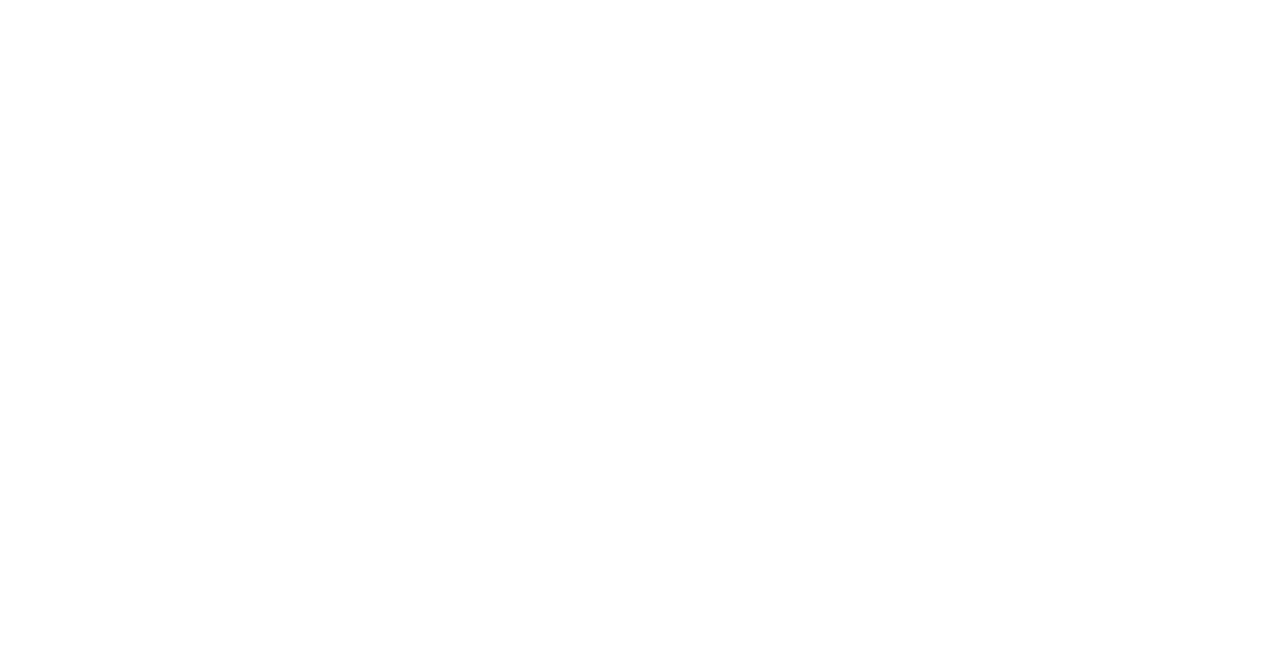
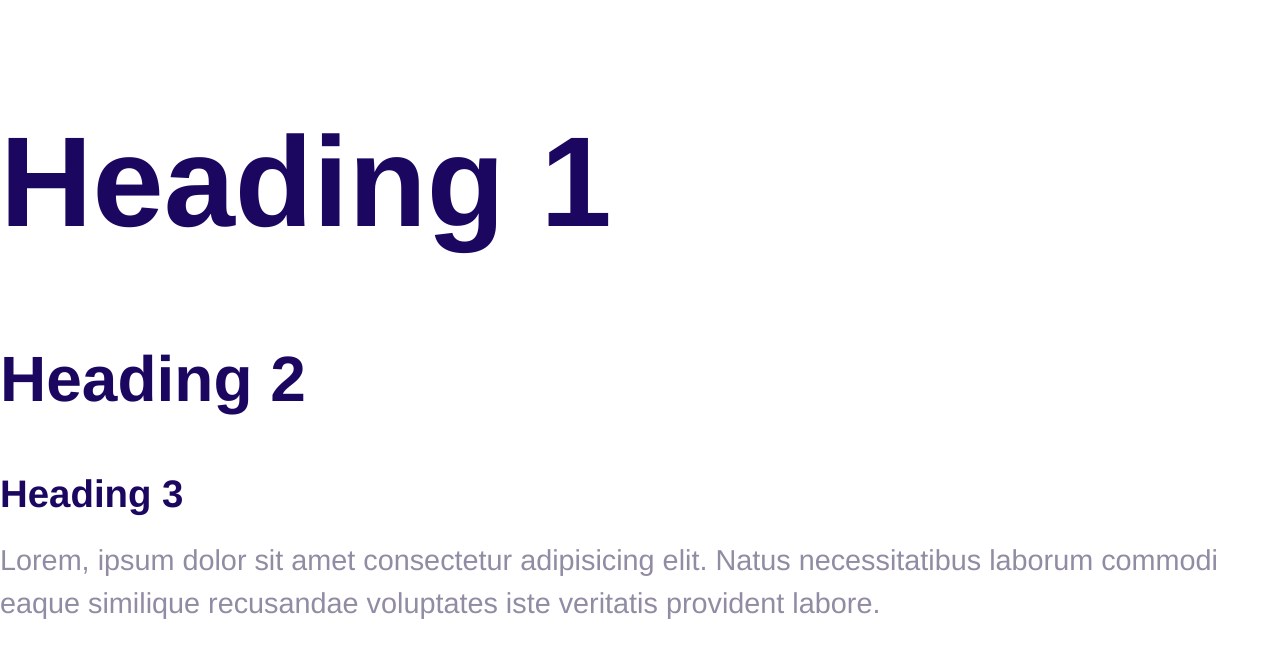
Before and after one commit to ivandee/moshify, a plain HTML site: page index.html in a window 1280 px wide. Drawn offline with Linux system fonts and the light colour scheme.

Commit message:
Devine the styles for the fonts.

```diff
--- a/css/styles.css
+++ b/css/styles.css
@@ -5,3 +5,48 @@
   --color-headings: #1b0760;
   --color-body: #918ca4;
 }
+
+body {
+  font-family: Inter Arial, Helvetica, sans-serif;
+  font-size: 2.4rem;
+  line-height: 1.5;
+  color: var(--color-body);
+}
+
+h1,
+h2,
+h3 {
+  color: var(--color-headings);
+  margin-bottom: 1rem;
+}
+
+h1 {
+  font-size: 7rem;
+}
+
+h2 {
+  font-size: 4rem;
+}
+
+h3 {
+  font-size: 3rem;
+}
+
+p {
+  margin-top: 0;
+}
+
+@media screen and (min-width: 1024px) {
+  body {
+    font-size: 1.8rem;
+  }
+  h1 {
+    font-size: 8rem;
+  }
+  h2 {
+    font-size: 4rem;
+  }
+  h3 {
+    font-size: 2.4rem;
+  }
+}
--- a/index.html
+++ b/index.html
@@ -5,8 +5,23 @@
     <meta http-equiv="X-UA-Compatible" content="IE=edge" />
     <meta name="viewport" content="width=device-width, initial-scale=1.0" />
     <title>Document</title>
+    <link rel="preconnect" href="https://fonts.googleapis.com" />
+    <link rel="preconnect" href="https://fonts.gstatic.com" crossorigin />
+    <link
+      href="https://fonts.googleapis.com/css2?family=Inter:wght@400;700&display=swap"
+      rel="stylesheet"
+    />
     <link rel="stylesheet" href="/css/normalize.css" />
     <link rel="stylesheet" href="/css/styles.css" />
   </head>
-  <body></body>
+  <body>
+    <h1>Heading 1</h1>
+    <h2>Heading 2</h2>
+    <h3>Heading 3</h3>
+    <p>
+      Lorem, ipsum dolor sit amet consectetur adipisicing elit. Natus
+      necessitatibus laborum commodi eaque similique recusandae voluptates iste
+      veritatis provident labore.
+    </p>
+  </body>
 </html>
```
